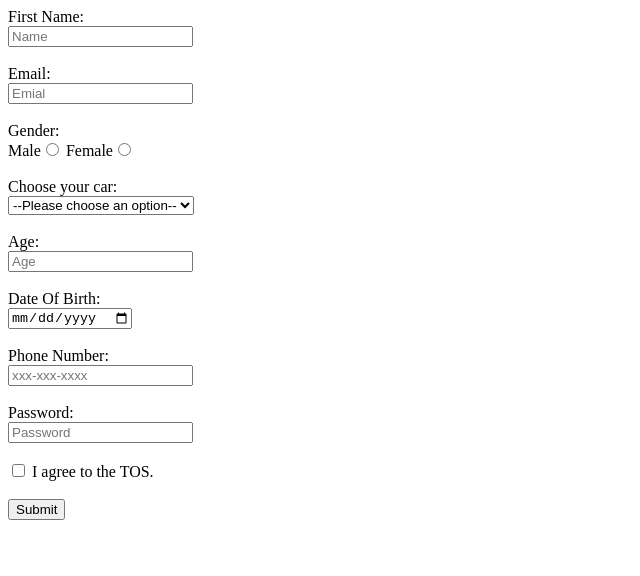
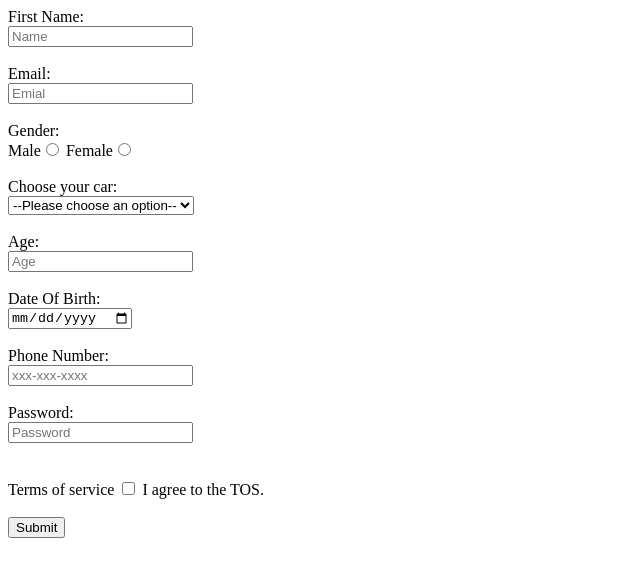
Before and after one commit to acciojob/signup-form-car-yash-himself, a website: page main.html in a window 1280 px wide. Shown: the whole page, without its empty margins (0-640 px from the left). Drawn offline with Linux system fonts and the light colour scheme.

Commit message:
created a submission

```diff
--- a/main.html
+++ b/main.html
@@ -73,8 +73,9 @@
                         <br />
                         <input placeholder="Password" type="password" id="password" pattern=".{6,}" required />
                     </div>
-                    <br />
-					<input type="checkbox" id="tos" required> <span> I agree to the TOS.</span>
+                    <br /><br>
+					 <label for="tos">Terms of service</label>
+					<input type="checkbox" name="tos" id="tos" required> <span> I agree to the TOS.</span>
 	                  <br><br>
 
                     <!-- register btn -->
```
